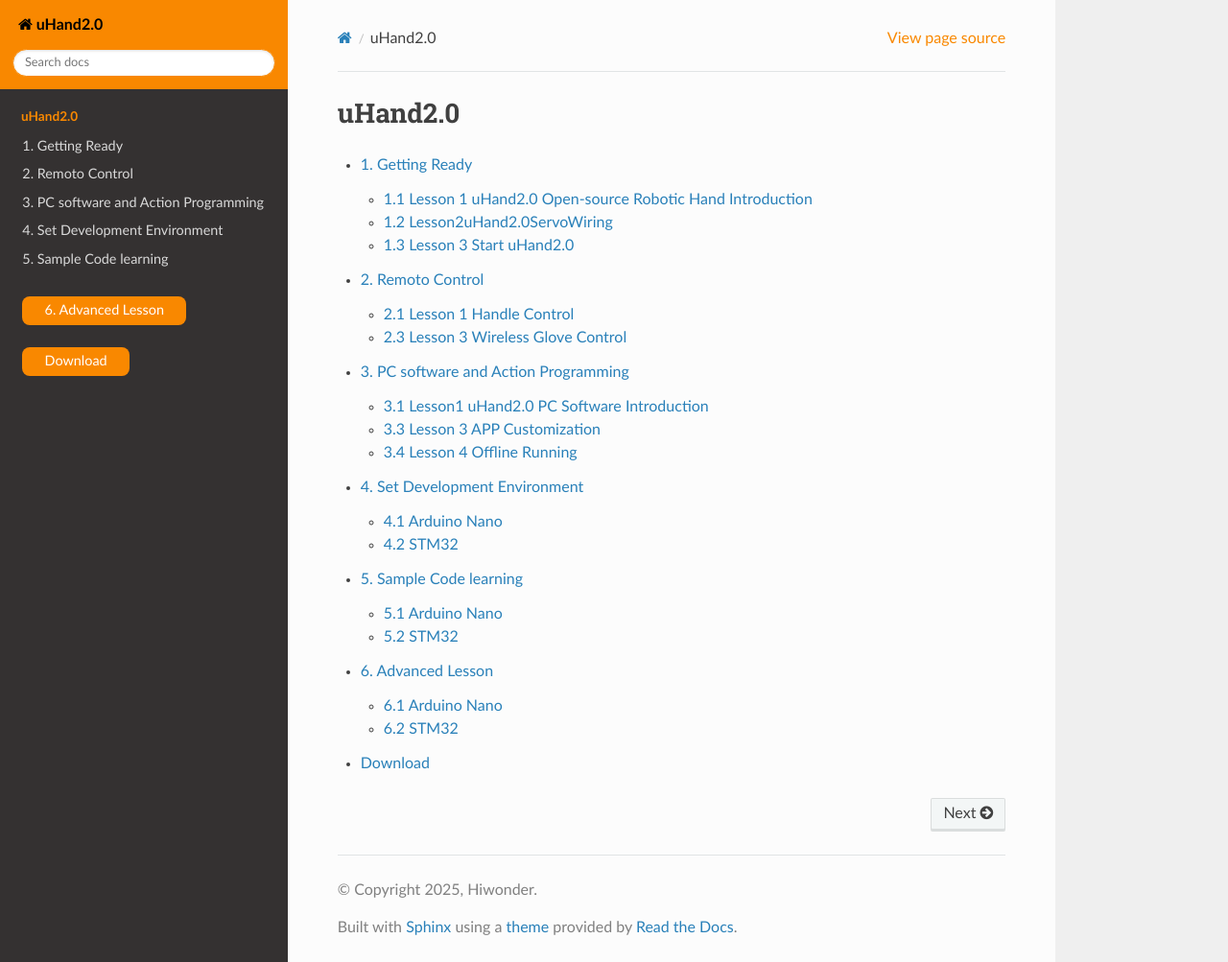
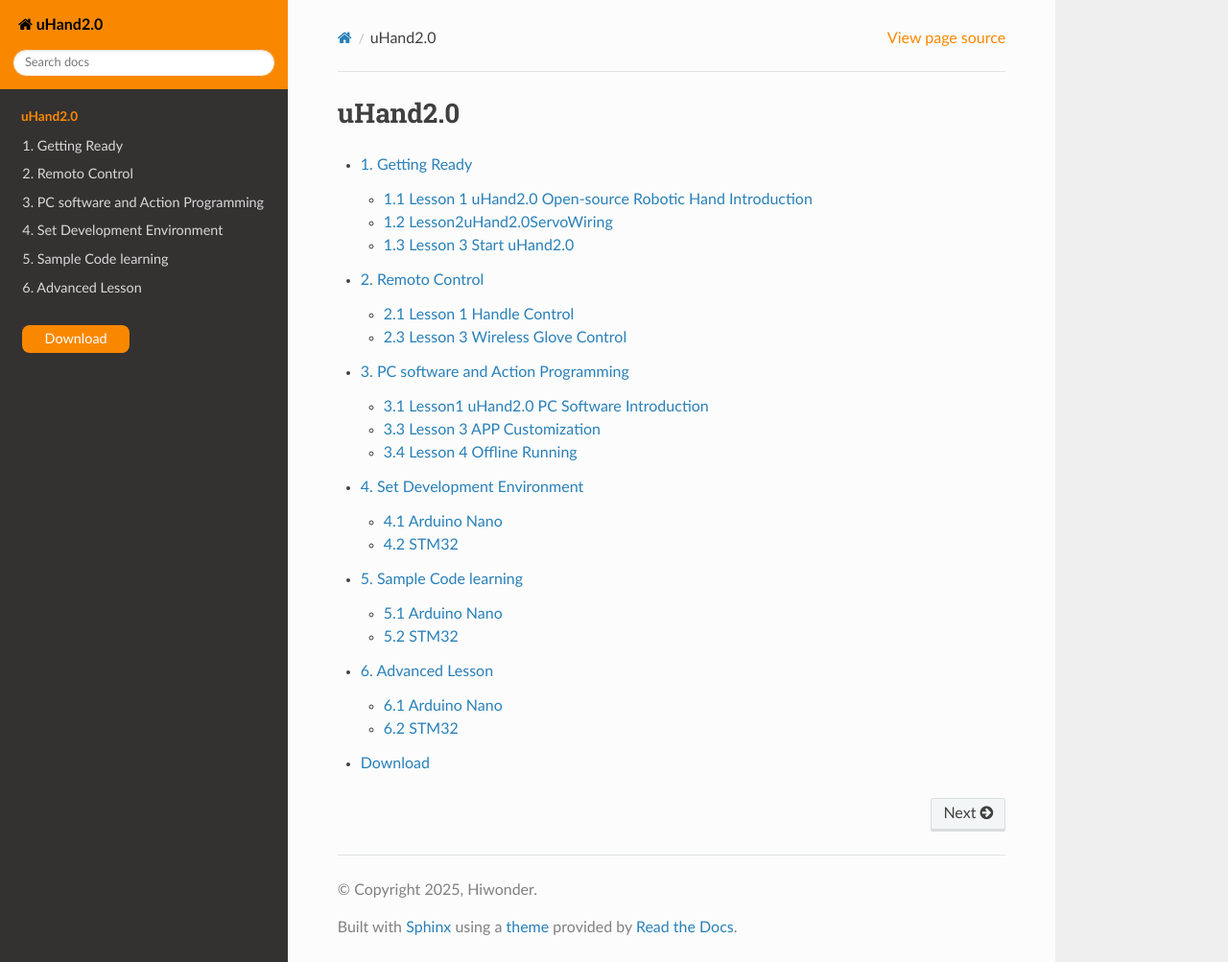
Before and after one commit to Hiwonder-docs/uHand2.0, a Sphinx documentation site: the page built from source/index.rst, in a window 1280 px wide and 1003 px high. Shown: the whole window at 96% size. Built offline with Sphinx 7.4.7 and the Read the Docs theme 3.1.0, drawn with Linux system fonts in a browser that asks for light colours.

Commit message:
内容修改

```diff
--- a/source/_static/style.css
+++ b/source/_static/style.css
@@ -5,14 +5,6 @@
     border:none;
 }
 .wy-menu-vertical > ul > li:last-child >a{
-    display: block;
-    width: fit-content;
-    margin: 1.618em;
-    background: #f98800;
-    color: #fff;
-    border-radius: 8px;
-}
-.wy-menu-vertical > ul > li:nth-last-child(2) > a{
     display: block;
     width: fit-content;
     margin: 1.618em;
```
